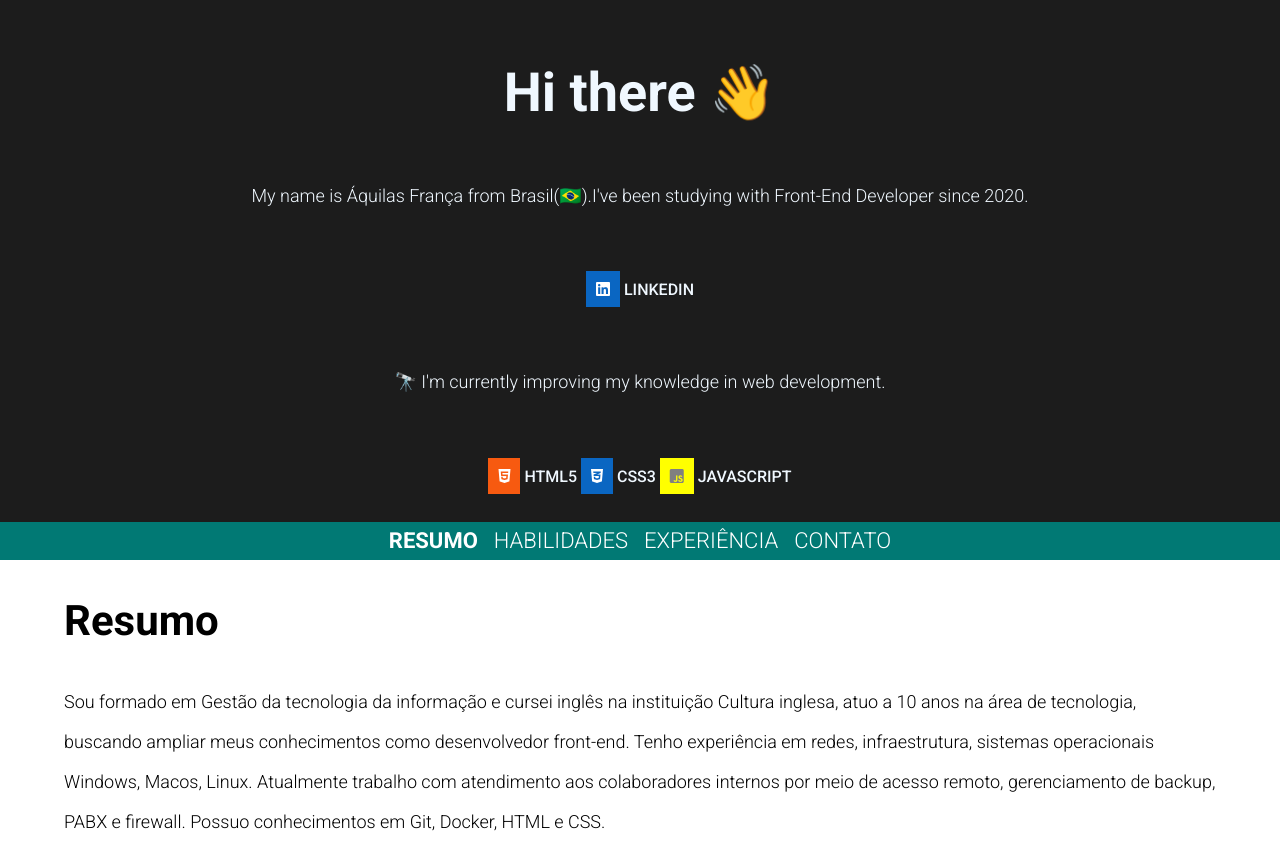
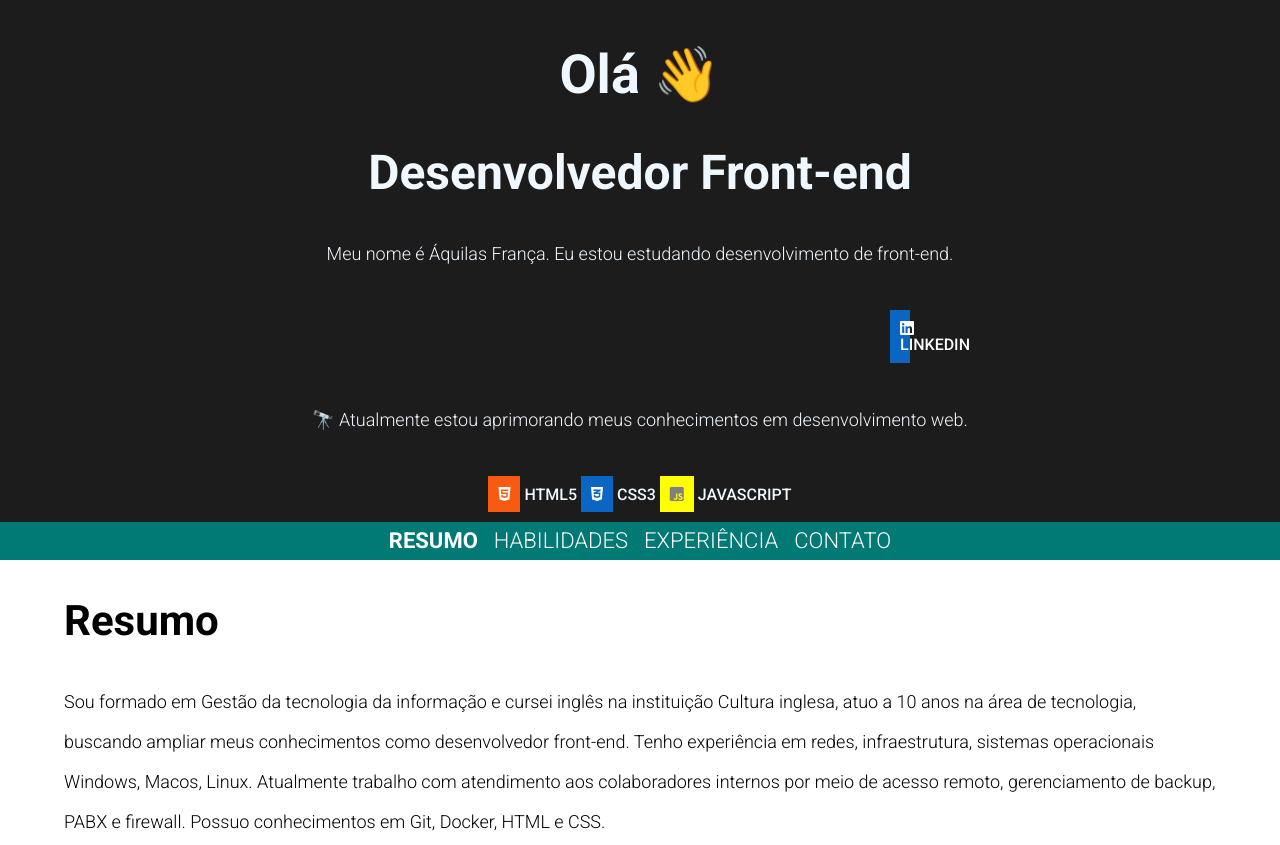
Before and after one commit to aquilasfr/my-page, a plain HTML site: page index.html in a window 1280 px wide. Shown: the top 845 px of the page. Drawn offline with Linux system fonts and the light colour scheme.

Commit message:
Added div's

```diff
--- a/assets/stylesheets/navigation.css
+++ b/assets/stylesheets/navigation.css
@@ -13,10 +13,11 @@
   }
 }
 
-.fa-linkedin {
+.linkdien__icon {
   background-color: #0a66c2;
   color: #fff;
   padding: 10px;
+  margin: 0 890px;
 }
 
 .fa-html5 {
--- a/index.html
+++ b/index.html
@@ -22,16 +22,16 @@
 
     <body>
         <header class="header_presentation">
-            <h1>Hi there &#128075</h1>
-            <p>My name is Áquilas França from Brasil(🇧🇷).I've been studying with Front-End Developer since 2020.</p>
+            <h1>Olá &#128075</h1>
+            <h2>Desenvolvedor Front-end</h2>
+            <p>Meu nome é Áquilas França. Eu estou estudando desenvolvimento de front-end.</p>
 
-            <div>
+            <div class="linkdien__icon">
                <i class="fab fa-linkedin"></i>
                LINKEDIN
             </div>
 
-            <p>🔭 I'm currently improving my knowledge in web development.</p>
-
+            <p>🔭 Atualmente estou aprimorando meus conhecimentos em desenvolvimento web.</p>
             <div>
                 <i class="fab fa-html5"></i>
                 HTML5
@@ -56,11 +56,11 @@
                 Sou formado em Gestão da tecnologia da informação e cursei inglês
                 na instituição Cultura inglesa,
                 atuo a 10 anos na área de tecnologia, buscando ampliar meus conhecimentos
-                 como desenvolvedor front-end.
+                como desenvolvedor front-end.
                 Tenho experiência em redes, infraestrutura, sistemas operacionais Windows,
-                 Macos, Linux. Atualmente
+                Macos, Linux. Atualmente
                 trabalho com atendimento aos colaboradores internos por meio de acesso remoto,
-                 gerenciamento de backup,
+                gerenciamento de backup,
                 PABX e firewall. Possuo conhecimentos em Git, Docker,
                 HTML e CSS.
             </p>
```
